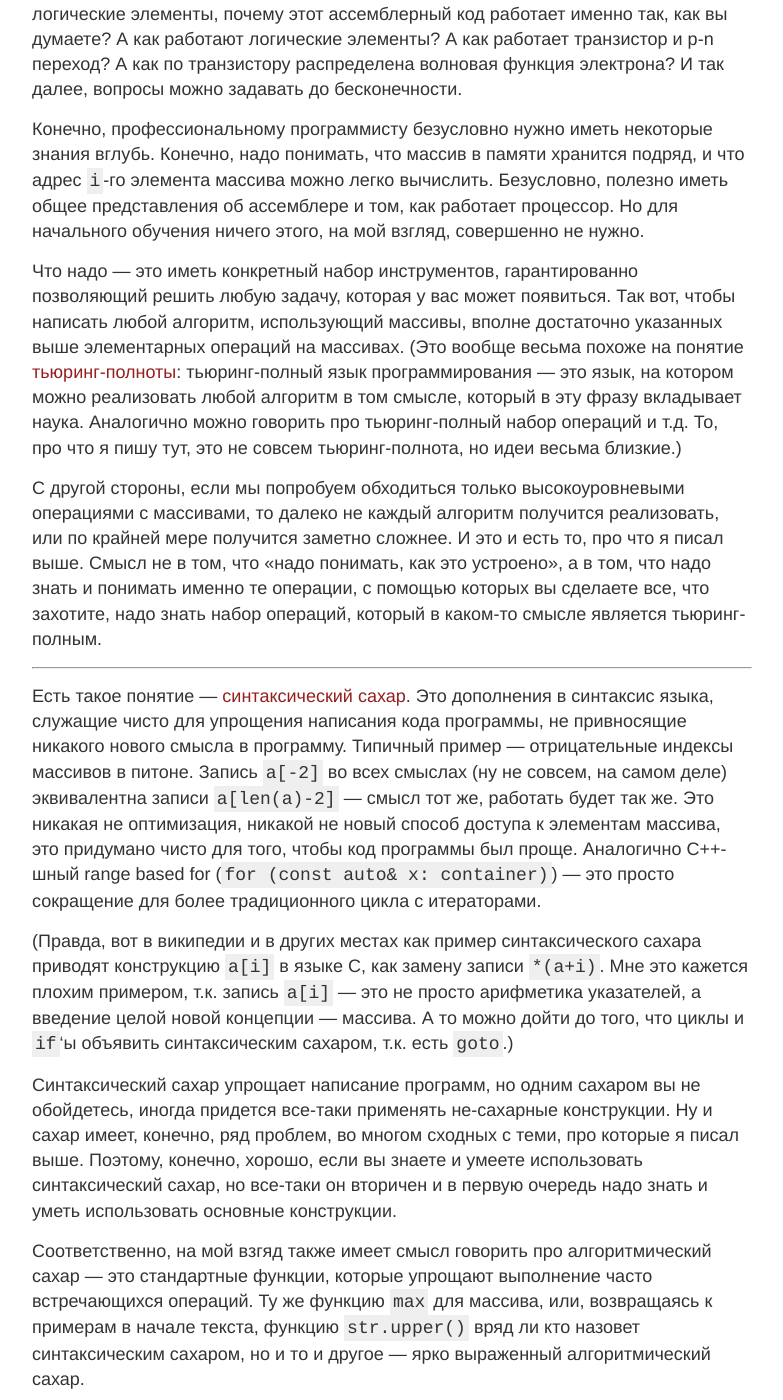
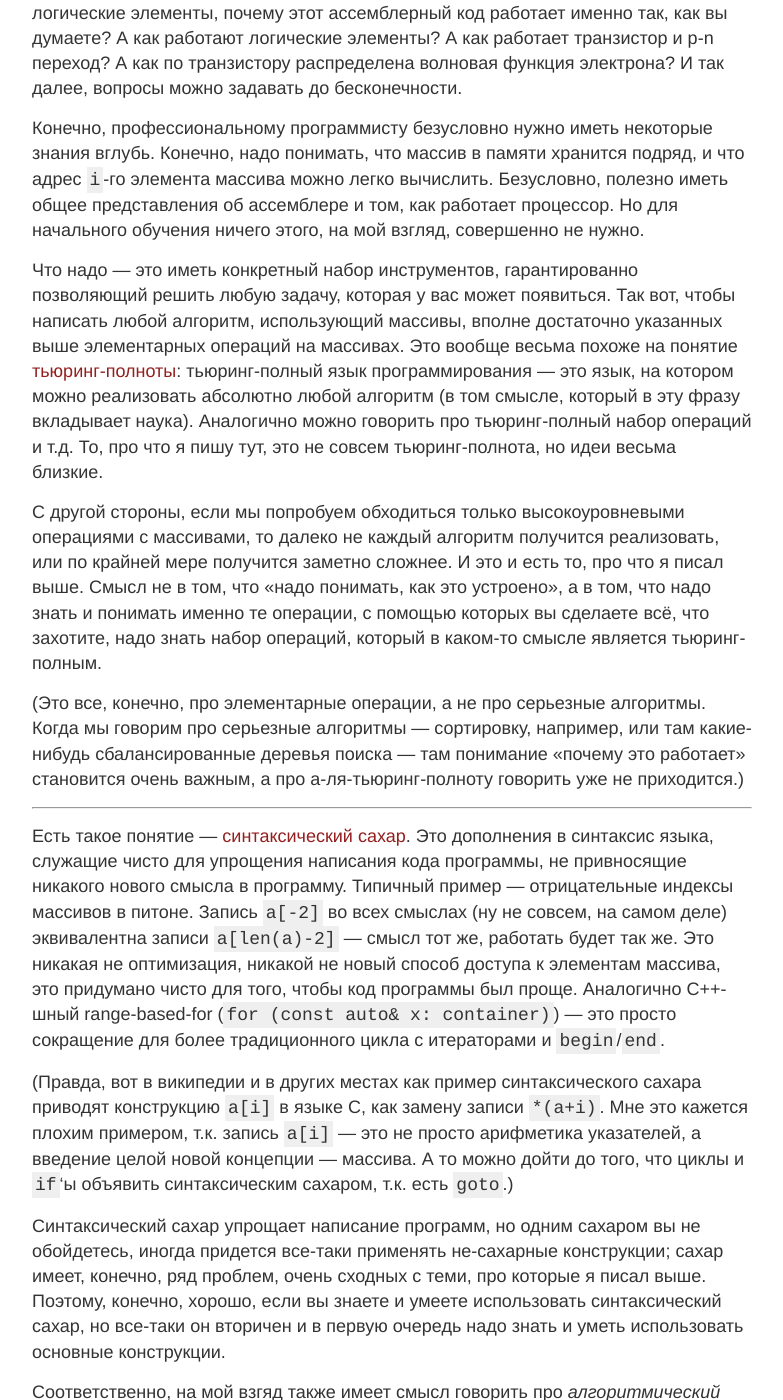
Before and after one commit to petr-kalinin/algoprog-blog, a Jekyll site: the page built from _posts/2018-11-11-algorithmic-sugar.md, in a window 1280 px wide and 1400 px high, scrolled down 1857 px. Shown: the whole window, without its empty margins (248-1031 px from the left). Built offline with Jekyll 4.4.1, drawn with Linux system fonts in a browser that asks for light colours; some of the changed text lies outside the part shown.

Commit message:
Update 2018-11-11-algorithmic-sugar.md

```diff
--- a/_posts/2018-11-11-algorithmic-sugar.md
+++ b/_posts/2018-11-11-algorithmic-sugar.md
@@ -28,14 +28,15 @@ title: Про алгоритмический сахар, или почему я
 Но проблема в том, что какие бы удобные операции не предоставлял бы вам язык программирования,
 найдется момент, когда выразить нужные вам действия через них станет сложно.
 Найти максимум в массиве? Да, `max(a)`. Найти _номер_ такого элемента? Ну ок, `a.index(max(a))`.
+(Но вы уже бегаете по массива два раза.)
 А если вам нужны _все_ такие индексы? Это уже несколько сложнее. Можно,
 конечно, что-нибудь придумать с там `filter` или `map`, но уже как-то мутновато получается.
 А если массив у вас [двумерный](https://algoprog.ru/material/p357)? Если вы попробуете
-решить задачу с двумерным массивом с помощью стандартных функций, а не просто проходом
+решить задачу с двумерным массивом с помощью таких «удобных» функций, а не просто проходом
 по массиву вручную, то скорее всего решение у вас получится уже сложнее.
 
 В итоге вы или в принципе не сможете решить сложные задачи с помощью
-«удобных» операций, или решение получится черезчур сложным и непонятным.
+«удобных» операций, или решение получится чересчур сложным и непонятным.
 
 Вторая тут проблема в том, что далеко не каждый язык предоставляет такие удобные функции.
 В некоторых языках подобных функций вообще нет (привет Free Pascal'ю), в некоторых есть, но
@@ -76,19 +77,24 @@ title: Про алгоритмический сахар, или почему я
 Что надо — это иметь конкретный набор инструментов, гарантированно
 позволяющий решить любую задачу, которая у вас может появиться. Так вот, чтобы написать
 любой алгоритм, использующий массивы, вполне достаточно указанных выше элементарных
-операций на массивах. (Это вообще весьма похоже на понятие
+операций на массивах. Это вообще весьма похоже на понятие
 [тьюринг-полноты](https://ru.wikipedia.org/wiki/Полнота_по_Тьюрингу):
-тьюринг-полный язык программирования — это язык, на котором можно реализовать любой алгоритм
-в том смысле, который в эту фразу вкладывает наука. Аналогично можно говорить про
+тьюринг-полный язык программирования — это язык, на котором можно реализовать абсолютно любой алгоритм
+(в том смысле, который в эту фразу вкладывает наука). Аналогично можно говорить про
 тьюринг-полный набор операций и т.д. То, про что я пишу тут, это не совсем тьюринг-полнота,
-но идеи весьма близкие.)
+но идеи весьма близкие.
 
 С другой стороны, если мы попробуем обходиться только высокоуровневыми операциями с массивами,
 то далеко не каждый алгоритм получится реализовать, или по крайней мере
 получится заметно сложнее. И это и есть то, про что я писал выше.
 Смысл не в том, что «надо понимать, как это устроено», а в том,
-что надо знать и понимать именно те операции, с помощью которых вы сделаете все, что захотите,
+что надо знать и понимать именно те операции, с помощью которых вы сделаете всё, что захотите,
 надо знать набор операций, который в каком-то смысле является тьюринг-полным.
+
+(Это все, конечно, про элементарные операции, а не про серьезные алгоритмы.
+Когда мы говорим про серьезные алгоритмы — сортировку, например, или там какие-нибудь
+сбалансированные деревья поиска — там понимание «почему это работает» становится очень важным,
+а про а-ля-тьюринг-полноту говорить уже не приходится.)
 
 ----
 
@@ -99,8 +105,8 @@ title: Про алгоритмический сахар, или почему я
 эквивалентна записи `a[len(a)-2]`
 — смысл тот же, работать будет так же. Это никакая не оптимизация, никакой не новый
 способ доступа к элементам массива, это придумано чисто для того, чтобы код программы был проще.
-Аналогично C++-шный range based for (`for (const auto& x: container)`) — это просто
-сокращение для более традиционного цикла с итераторами.
+Аналогично C++-шный range-based-for (`for (const auto& x: container)`) — это просто
+сокращение для более традиционного цикла с итераторами и `begin`/`end`.
 
 (Правда, вот в википедии и в других местах как пример синтаксического сахара приводят
 конструкцию `a[i]` в языке C, как замену записи `*(a+i)`. Мне это кажется плохим примером, т.к. запись `a[i]`
@@ -108,12 +114,12 @@ title: Про алгоритмический сахар, или почему я
 А то можно дойти до того, что циклы и `if`'ы объявить синтаксическим сахаром, т.к. есть `goto`.)
 
 Синтаксический сахар упрощает написание программ, но одним сахаром вы не обойдетесь,
-иногда придется все-таки применять не-сахарные конструкции. Ну и сахар имеет, конечно,
-ряд проблем, во многом сходных с теми, про которые я писал выше.
+иногда придется все-таки применять не-сахарные конструкции; сахар имеет, конечно,
+ряд проблем, очень сходных с теми, про которые я писал выше.
 Поэтому, конечно, хорошо, если вы знаете и умеете использовать синтаксический сахар,
 но все-таки он вторичен и в первую очередь надо знать и уметь использовать основные конструкции.
 
-Соответственно, на мой взгяд также имеет смысл говорить про алгоритмический сахар —
+Соответственно, на мой взгяд также имеет смысл говорить про _алгоритмический сахар_ —
 это стандартные функции, которые упрощают выполнение часто встречающихся операций.
 Ту же функцию `max` для массива, или, возвращаясь к примерам в начале текста,
 функцию `str.upper()` вряд ли кто назовет синтаксическим сахаром, но и то и другое
@@ -125,6 +131,12 @@ title: Про алгоритмический сахар, или почему я
 Когда ученики уже освоились с базовыми операциями, я только рад, когда
 они используют продвинутые функции — если такое использование, конечно, к месту.
 
+И да, конечно, тут надо много оговорок — в реальной жизни всё вообще сложнее
+и уж точно не такое черно-белое, как, может быть, кажется по тексту выше;
+всегда есть и промежуточные конструкции,
+которые то ли алгоритмический сахар, а то ли базовые операции. И, конечно,
+эти самые «базовые операции» можно выбирать по-разному, и т.д.
+
 ----
 
 *Мой курс по алгоритмическому программированию (и подготовке к олимпиадам) для школьников, студентов и всех желающих — [algoprog.ru](http://algoprog.ru)*
```
